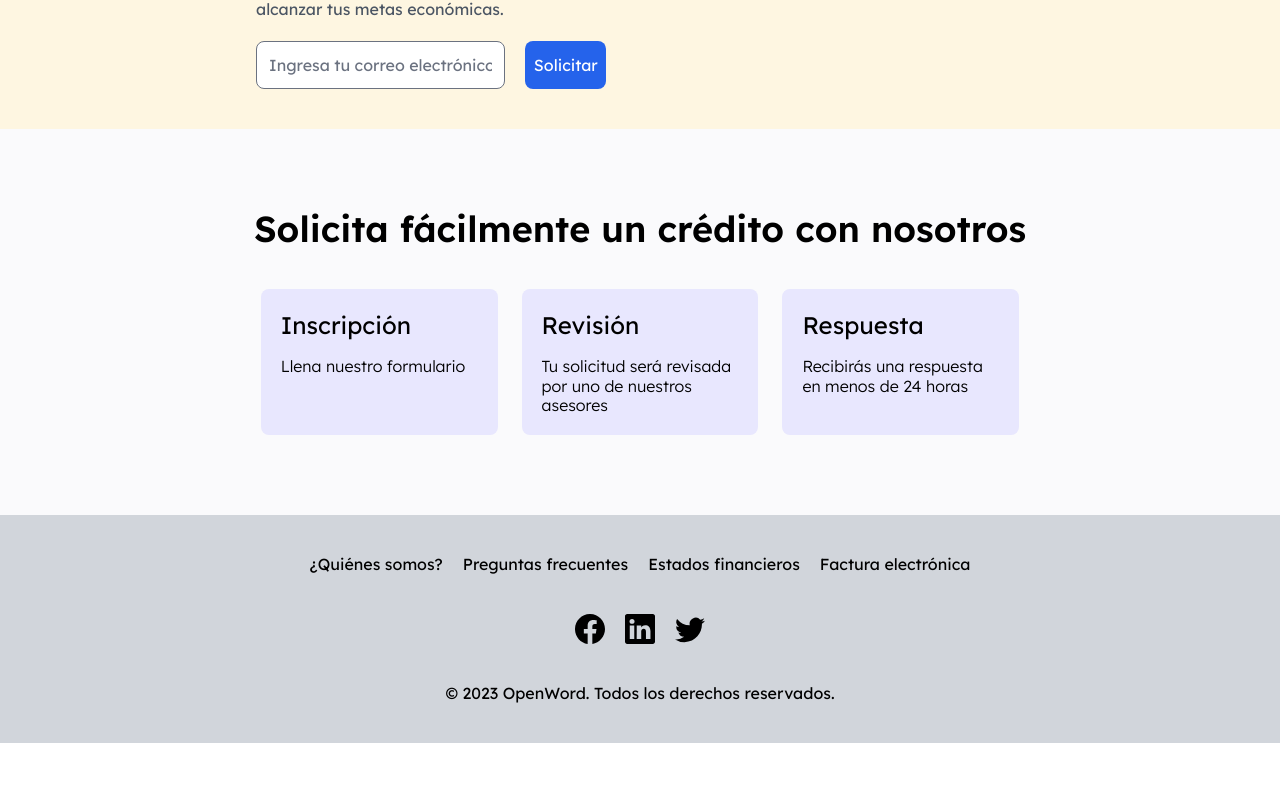
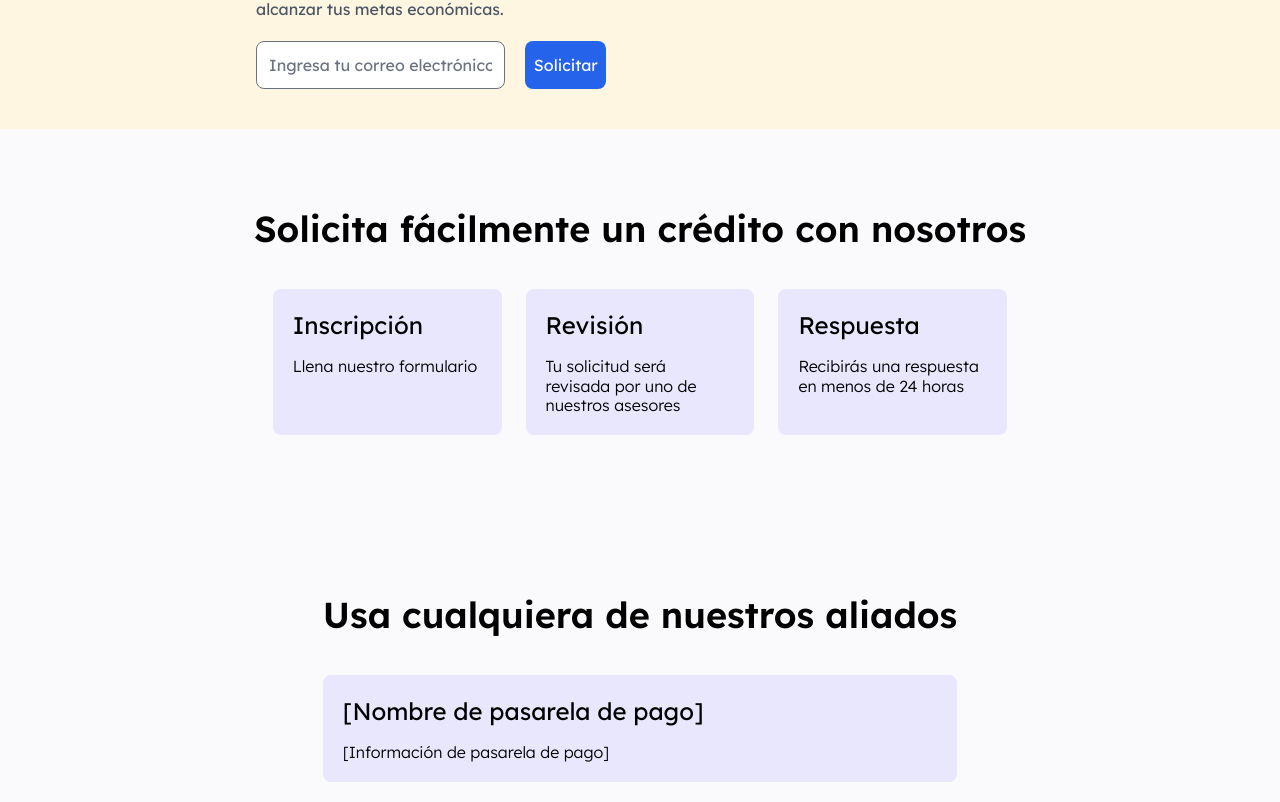
Before and after one commit to miguelhenaoa/next-js-challenge, a Next.js app: page / in a window 1280 px wide. Shown: the part 718-1520 px from the top of the page. Before the commit the page ends 1461 px from the top, so only its background shows below. Built offline with nearby package versions, Linux system fonts and the light colour scheme.

Commit message:
feat: add payment gateway component

```diff
--- a/app/page.tsx
+++ b/app/page.tsx
@@ -36,9 +36,9 @@ export default function Home() {
           height={600}
         />
       </section>
-      <section className="bg-[#fafafc] py-20 grid justify-center gap-y-10">
+      <section className="bg-[#fafafc] py-20 px-10 grid justify-center gap-y-10 lg:px-5">
         <h3 className="text-center text-2xl sm:text-3xl md:text-4xl">Solicita fácilmente un crédito con nosotros</h3>
-        <div className="w-100 grid grid-cols-1 gap-x-6 gap-y-6 lg:grid-cols-5">
+        <div className="w-100 grid grid-cols-1 gap-6 lg:grid-cols-5">
           <Card
             className="lg:col-start-2"
             title="Inscripción"
@@ -59,6 +59,17 @@ export default function Home() {
           />
         </div>
       </section>
+      <section className="bg-[#fafafc] py-20 grid justify-center gap-y-10">
+        <h3 className="text-center text-2xl sm:text-3xl md:text-4xl">Usa cualquiera de nuestros aliados</h3>
+        <div className="w-100 grid grid-cols-1 gap-6">
+          <Card
+            className=""
+            title="[Nombre de pasarela de pago]"
+            description="[Información de pasarela de pago]"
+            color="#e8e7fe"
+          />
+        </div>
+      </section>
     </section>
   );
 }
```
